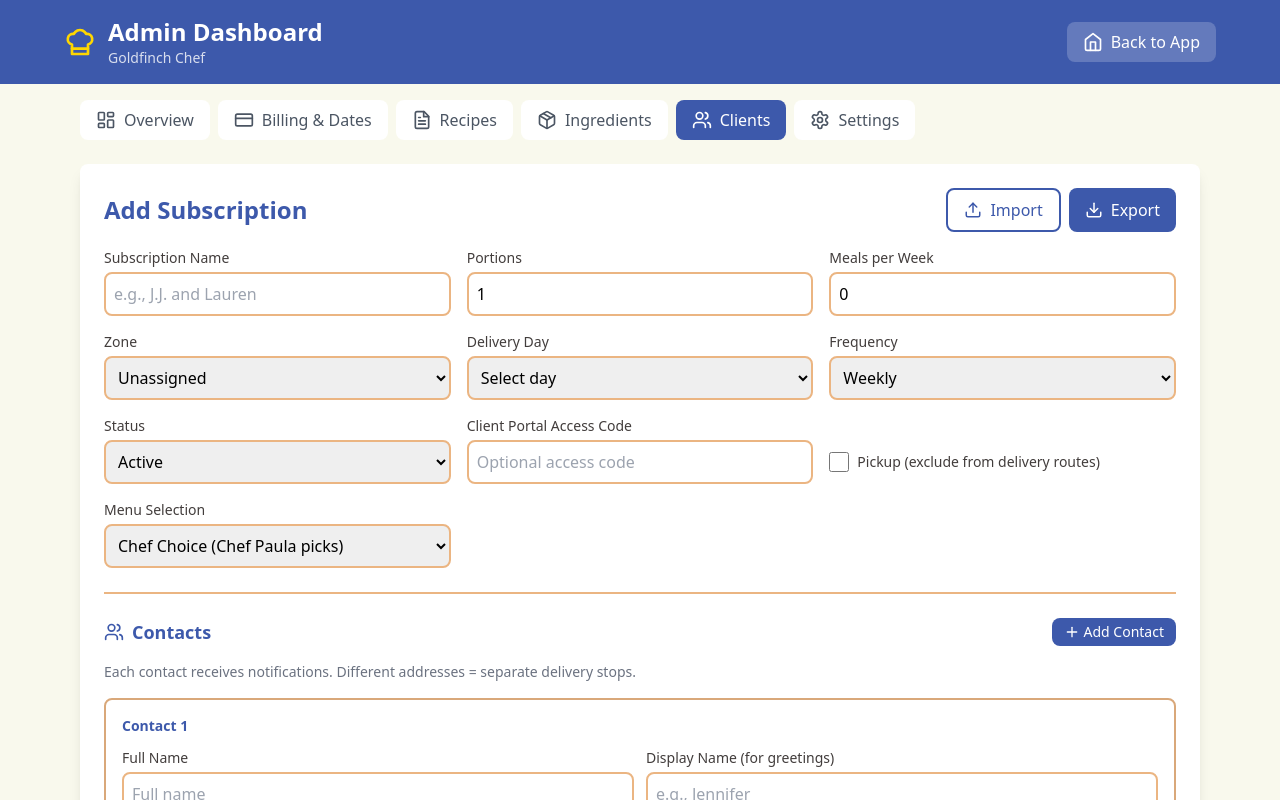
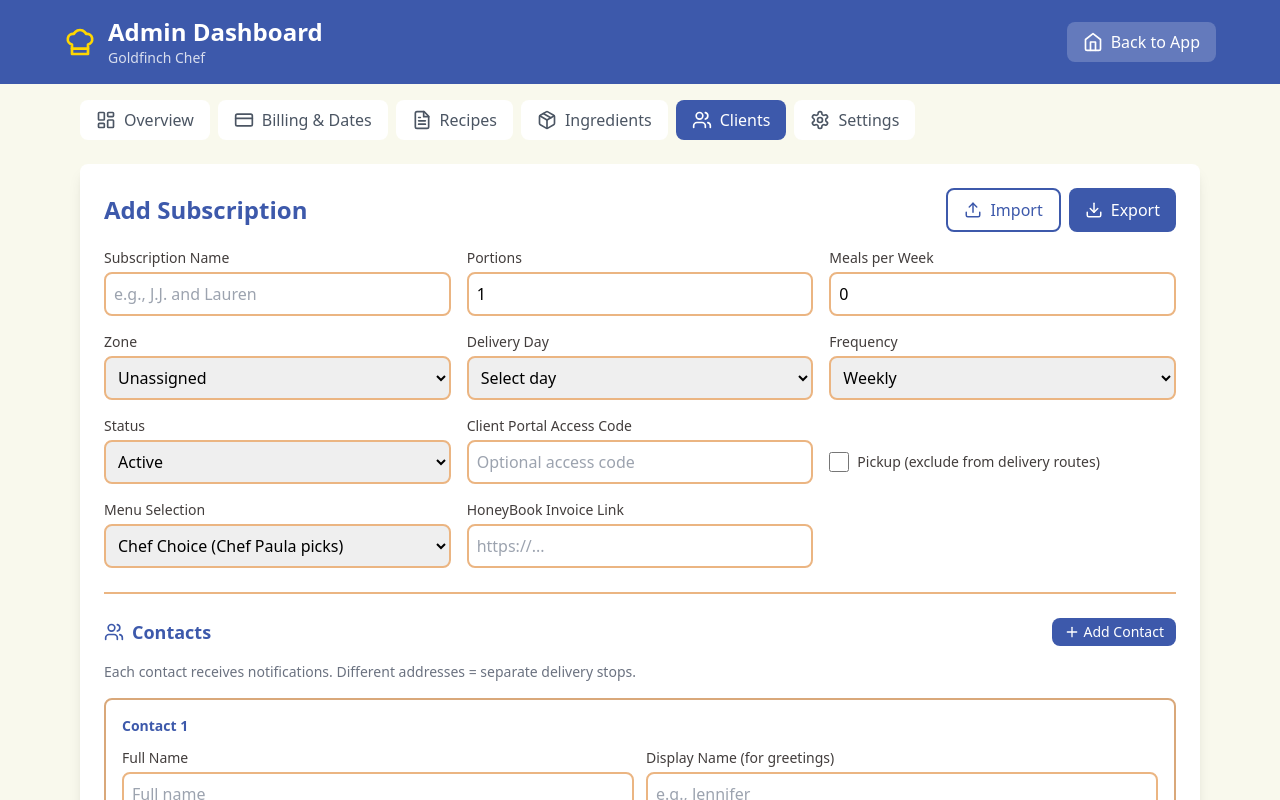
Before and after one commit to goldfinchchef/menu-planner, a React (Vite) app: page /admin in a window 1280 px wide. Both pictures are taken after a click on the button "Clients". Shown: the top 800 px of the page. Built offline with nearby package versions, Linux system fonts and the light colour scheme; a web font is replaced by a local one.

Commit message:
Add HoneyBook link field to client forms
- Add editable HoneyBook Invoice Link field in Clients tab
- Fix wording: 'ingredients' -> 'dishes' in menu selection dropdown
- Both new client and edit client forms now have the field

Co-Authored-By: Claude Opus 4.5 <noreply@anthropic.com>

```diff
--- a/tabs/ClientsTab.jsx
+++ b/tabs/ClientsTab.jsx
@@ -465,8 +465,18 @@ export default function ClientsTab({
               style={borderStyle}
             >
               <option value="chef">Chef Choice (Chef Paula picks)</option>
-              <option value="client">Client Picks (Client selects ingredients)</option>
+              <option value="client">Client Picks (Client selects dishes)</option>
             </select>
+          </FormField>
+          <FormField label="HoneyBook Invoice Link">
+            <input
+              type="url"
+              value={newClient.honeyBookLink || ''}
+              onChange={(e) => setNewClient({ ...newClient, honeyBookLink: e.target.value })}
+              className={inputStyle}
+              style={borderStyle}
+              placeholder="https://..."
+            />
           </FormField>
         </div>
 
@@ -705,8 +715,18 @@ export default function ClientsTab({
                           style={borderStyle}
                         >
                           <option value="chef">Chef Choice (Chef Paula picks)</option>
-                          <option value="client">Client Picks (Client selects ingredients)</option>
+                          <option value="client">Client Picks (Client selects dishes)</option>
                         </select>
+                      </FormField>
+                      <FormField label="HoneyBook Invoice Link">
+                        <input
+                          type="url"
+                          value={editingClient.honeyBookLink || ''}
+                          onChange={(e) => setEditingClient({ ...editingClient, honeyBookLink: e.target.value })}
+                          className={inputStyle}
+                          style={borderStyle}
+                          placeholder="https://..."
+                        />
                       </FormField>
                     </div>
 
```
Also changed, not shown: 10 other files (tests, documents, lock files or other folders).
